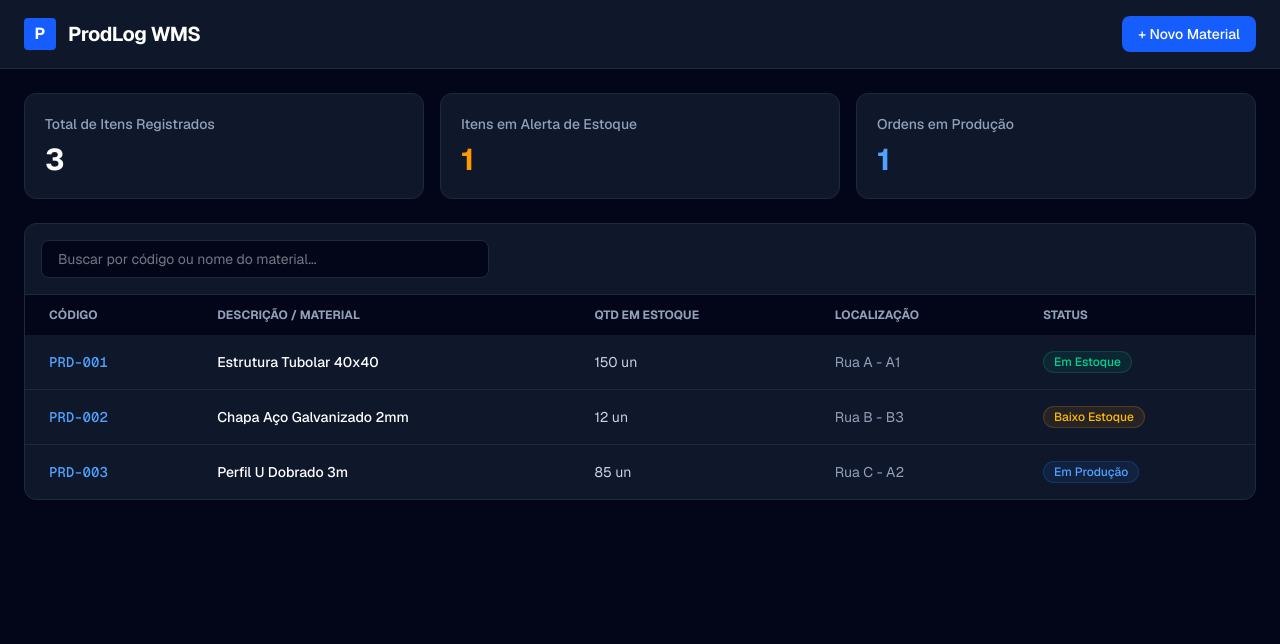
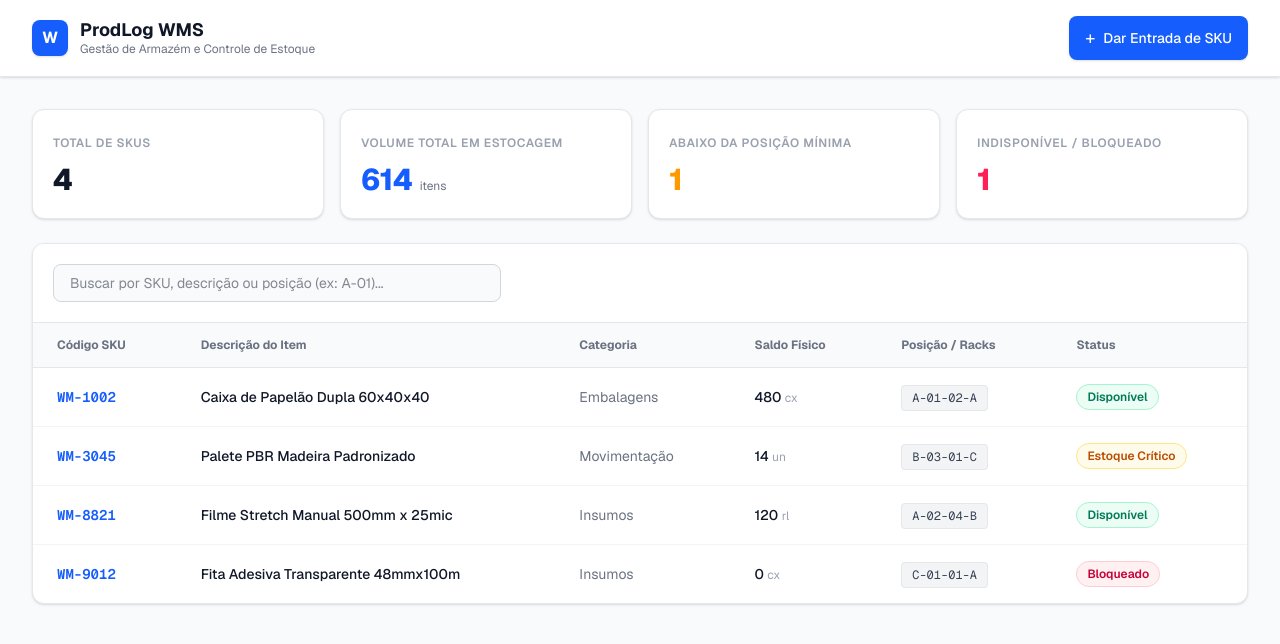
Before and after one commit to eng-xitao/prodlog-wms, a Next.js app: page / in a window 1280 px wide. Shown: the top 644 px of the page. Built offline with nearby package versions, Linux system fonts and the light colour scheme.

Commit message:
Atualizando layout

```diff
--- a/app/page.tsx
+++ b/app/page.tsx
@@ -2,122 +2,151 @@
 
 import { useState } from 'react';
 
-interface Componente {
+interface ItemArmazem {
   id: string;
-  codigo: string;
-  nome: string;
+  sku: string;
+  descricao: string;
+  categoria: string;
   quantidade: number;
-  localizacao: string;
-  status: 'Em Estoque' | 'Em Produção' | 'Baixo Estoque';
+  unidade: string;
+  posicao: string;
+  status: 'Disponível' | 'Estoque Crítico' | 'Bloqueado';
 }
 
-export default function ProdLogDashboard() {
-  const [itens, setItens] = useState<Componente[]>([
-    { id: '1', codigo: 'PRD-001', nome: 'Estrutura Tubolar 40x40', quantidade: 150, localizacao: 'Rua A - A1', status: 'Em Estoque' },
-    { id: '2', codigo: 'PRD-002', nome: 'Chapa Aço Galvanizado 2mm', quantidade: 12, localizacao: 'Rua B - B3', status: 'Baixo Estoque' },
-    { id: '3', codigo: 'PRD-003', nome: 'Perfil U Dobrado 3m', quantidade: 85, localizacao: 'Rua C - A2', status: 'Em Produção' },
+export default function WmsDashboard() {
+  const [itens, setItens] = useState<ItemArmazem[]>([
+    { id: '1', sku: 'WM-1002', descricao: 'Caixa de Papelão Dupla 60x40x40', categoria: 'Embalagens', quantidade: 480, unidade: 'cx', posicao: 'A-01-02-A', status: 'Disponível' },
+    { id: '2', sku: 'WM-3045', descricao: 'Palete PBR Madeira Padronizado', categoria: 'Movimentação', quantidade: 14, unidade: 'un', posicao: 'B-03-01-C', status: 'Estoque Crítico' },
+    { id: '3', sku: 'WM-8821', descricao: 'Filme Stretch Manual 500mm x 25mic', categoria: 'Insumos', quantidade: 120, unidade: 'rl', posicao: 'A-02-04-B', status: 'Disponível' },
+    { id: '4', sku: 'WM-9012', descricao: 'Fita Adesiva Transparente 48mmx100m', categoria: 'Insumos', quantidade: 0, unidade: 'cx', posicao: 'C-01-01-A', status: 'Bloqueado' },
   ]);
 
   const [busca, setBusca] = useState('');
   const [modalAberto, setModalAberto] = useState(false);
-  const [novoItem, setNovoItem] = useState({ codigo: '', nome: '', quantidade: 0, localizacao: '' });
+  const [novoItem, setNovoItem] = useState({ sku: '', descricao: '', categoria: '', quantidade: 0, unidade: 'un', posicao: '' });
 
   const adicionarItem = (e: React.FormEvent) => {
     e.preventDefault();
-    if (!novoItem.nome || !novoItem.codigo) return;
+    if (!novoItem.descricao || !novoItem.sku) return;
 
-    const item: Componente = {
+    const qtd = Number(novoItem.quantidade);
+    const item: ItemArmazem = {
       id: Date.now().toString(),
-      codigo: novoItem.codigo,
-      nome: novoItem.nome,
-      quantidade: Number(novoItem.quantidade),
-      localizacao: novoItem.localizacao || 'Geral',
-      status: Number(novoItem.quantidade) < 20 ? 'Baixo Estoque' : 'Em Estoque',
+      sku: novoItem.sku,
+      descricao: novoItem.descricao,
+      categoria: novoItem.categoria || 'Geral',
+      quantidade: qtd,
+      unidade: novoItem.unidade || 'un',
+      posicao: novoItem.posicao || 'Doca Entrada',
+      status: qtd === 0 ? 'Bloqueado' : qtd < 20 ? 'Estoque Crítico' : 'Disponível',
     };
 
     setItens([...itens, item]);
-    setNovoItem({ codigo: '', nome: '', quantidade: 0, localizacao: '' });
+    setNovoItem({ sku: '', descricao: '', categoria: '', quantidade: 0, unidade: 'un', posicao: '' });
     setModalAberto(false);
   };
 
   const itensFiltrados = itens.filter(i =>
-    i.nome.toLowerCase().includes(busca.toLowerCase()) ||
-    i.codigo.toLowerCase().includes(busca.toLowerCase())
+    i.descricao.toLowerCase().includes(busca.toLowerCase()) ||
+    i.sku.toLowerCase().includes(busca.toLowerCase()) ||
+    i.posicao.toLowerCase().includes(busca.toLowerCase())
   );
 
   return (
-    <div className="min-h-screen bg-slate-950 text-slate-100 flex flex-col font-sans">
-      {/* Topbar */}
-      <header className="border-b border-slate-800 bg-slate-900 px-6 py-4 flex items-center justify-between">
+    <div className="min-h-screen bg-gray-50 text-gray-900 flex flex-col font-sans">
+      {/* Topbar Claro */}
+      <header className="border-b border-gray-200 bg-white px-8 py-4 flex items-center justify-between shadow-sm">
         <div className="flex items-center gap-3">
-          <div className="h-8 w-8 rounded bg-blue-600 flex items-center justify-center font-bold text-white">P</div>
-          <h1 className="text-xl font-bold tracking-tight text-white">ProdLog WMS</h1>
+          <div className="h-9 w-9 rounded-lg bg-blue-600 flex items-center justify-center font-bold text-white shadow-sm">
+            W
+          </div>
+          <div>
+            <h1 className="text-lg font-bold text-gray-900 leading-tight">ProdLog WMS</h1>
+            <p className="text-xs text-gray-500">Gestão de Armazém e Controle de Estoque</p>
+          </div>
         </div>
         <button
           onClick={() => setModalAberto(true)}
-          className="bg-blue-600 hover:bg-blue-500 text-white font-medium px-4 py-2 rounded-lg text-sm transition-colors"
+          className="bg-blue-600 hover:bg-blue-700 text-white font-medium px-4 py-2 rounded-lg text-sm shadow-sm transition-all flex items-center gap-2"
         >
-          + Novo Material
+          <span className="text-lg font-normal">+</span> Dar Entrada de SKU
         </button>
       </header>
 
       {/* Conteúdo Principal */}
-      <main className="flex-1 p-6 max-w-7xl w-full mx-auto space-y-6">
-        {/* KPI Cards */}
-        <div className="grid grid-cols-1 md:grid-cols-3 gap-4">
-          <div className="bg-slate-900 border border-slate-800 p-5 rounded-xl">
-            <p className="text-sm font-medium text-slate-400">Total de Itens Registrados</p>
-            <p className="text-3xl font-bold mt-2 text-white">{itens.length}</p>
+      <main className="flex-1 p-8 max-w-7xl w-full mx-auto space-y-6">
+
+        {/* KPI Cards em Estilo Claro ProdOS */}
+        <div className="grid grid-cols-1 md:grid-cols-4 gap-4">
+          <div className="bg-white border border-gray-200 p-5 rounded-xl shadow-sm">
+            <span className="text-xs font-semibold uppercase tracking-wider text-gray-400">Total de SKUs</span>
+            <p className="text-3xl font-extrabold mt-2 text-gray-900">{itens.length}</p>
           </div>
-          <div className="bg-slate-900 border border-slate-800 p-5 rounded-xl">
-            <p className="text-sm font-medium text-slate-400">Itens em Alerta de Estoque</p>
-            <p className="text-3xl font-bold mt-2 text-amber-500">
-              {itens.filter(i => i.status === 'Baixo Estoque').length}
+          <div className="bg-white border border-gray-200 p-5 rounded-xl shadow-sm">
+            <span className="text-xs font-semibold uppercase tracking-wider text-gray-400">Volume Total em Estocagem</span>
+            <p className="text-3xl font-extrabold mt-2 text-blue-600">
+              {itens.reduce((acc, curr) => acc + curr.quantidade, 0)} <span className="text-xs text-gray-500 font-normal">itens</span>
             </p>
           </div>
-          <div className="bg-slate-900 border border-slate-800 p-5 rounded-xl">
-            <p className="text-sm font-medium text-slate-400">Ordens em Produção</p>
-            <p className="text-3xl font-bold mt-2 text-blue-400">
-              {itens.filter(i => i.status === 'Em Produção').length}
+          <div className="bg-white border border-gray-200 p-5 rounded-xl shadow-sm">
+            <span className="text-xs font-semibold uppercase tracking-wider text-gray-400">Abaixo da Posição Mínima</span>
+            <p className="text-3xl font-extrabold mt-2 text-amber-500">
+              {itens.filter(i => i.status === 'Estoque Crítico').length}
+            </p>
+          </div>
+          <div className="bg-white border border-gray-200 p-5 rounded-xl shadow-sm">
+            <span className="text-xs font-semibold uppercase tracking-wider text-gray-400">Indisponível / Bloqueado</span>
+            <p className="text-3xl font-extrabold mt-2 text-rose-500">
+              {itens.filter(i => i.status === 'Bloqueado').length}
             </p>
           </div>
         </div>
 
-        {/* Tabela de Controle */}
-        <div className="bg-slate-900 border border-slate-800 rounded-xl overflow-hidden">
-          <div className="p-4 border-b border-slate-800 flex items-center justify-between gap-4">
+        {/* Tabela Limpa */}
+        <div className="bg-white border border-gray-200 rounded-xl shadow-sm overflow-hidden">
+          <div className="p-5 border-b border-gray-200 bg-white flex items-center justify-between gap-4">
+            <div className="w-full max-w-md relative">
               <input
                 type="text"
-              placeholder="Buscar por código ou nome do material..."
+                placeholder="Buscar por SKU, descrição ou posição (ex: A-01)..."
                 value={busca}
                 onChange={(e) => setBusca(e.target.value)}
-              className="w-full max-w-md bg-slate-950 border border-slate-800 rounded-lg px-4 py-2 text-sm text-slate-200 focus:outline-none focus:border-blue-500"
+                className="w-full bg-gray-50 border border-gray-300 rounded-lg px-4 py-2 text-sm text-gray-900 focus:outline-none focus:ring-2 focus:ring-blue-500/20 focus:border-blue-600 transition-all"
               />
+            </div>
           </div>
 
           <div className="overflow-x-auto">
-            <table className="w-full text-left text-sm text-slate-300">
-              <thead className="bg-slate-950 text-slate-400 uppercase text-xs">
+            <table className="w-full text-left text-sm text-gray-600">
+              <thead className="bg-gray-50 text-gray-500 font-semibold text-xs border-b border-gray-200">
                 <tr>
-                  <th className="px-6 py-3">Código</th>
-                  <th className="px-6 py-3">Descrição / Material</th>
-                  <th className="px-6 py-3">Qtd em Estoque</th>
-                  <th className="px-6 py-3">Localização</th>
-                  <th className="px-6 py-3">Status</th>
+                  <th className="px-6 py-3.5">Código SKU</th>
+                  <th className="px-6 py-3.5">Descrição do Item</th>
+                  <th className="px-6 py-3.5">Categoria</th>
+                  <th className="px-6 py-3.5">Saldo Físico</th>
+                  <th className="px-6 py-3.5">Posição / Racks</th>
+                  <th className="px-6 py-3.5">Status</th>
                 </tr>
               </thead>
-              <tbody className="divide-y divide-slate-800">
+              <tbody className="divide-y divide-gray-100">
                 {itensFiltrados.map((item) => (
-                  <tr key={item.id} className="hover:bg-slate-800/50 transition-colors">
-                    <td className="px-6 py-4 font-mono font-medium text-blue-400">{item.codigo}</td>
-                    <td className="px-6 py-4 font-medium text-white">{item.nome}</td>
-                    <td className="px-6 py-4">{item.quantidade} un</td>
-                    <td className="px-6 py-4 text-slate-400">{item.localizacao}</td>
+                  <tr key={item.id} className="hover:bg-gray-50/80 transition-colors">
+                    <td className="px-6 py-4 font-mono font-semibold text-blue-600">{item.sku}</td>
+                    <td className="px-6 py-4 font-medium text-gray-900">{item.descricao}</td>
+                    <td className="px-6 py-4 text-gray-500">{item.categoria}</td>
+                    <td className="px-6 py-4 font-medium text-gray-900">
+                      {item.quantidade} <span className="text-xs text-gray-400 font-normal">{item.unidade}</span>
+                    </td>
                     <td className="px-6 py-4">
-                      <span className={`inline-flex items-center px-2.5 py-0.5 rounded-full text-xs font-medium ${
-                        item.status === 'Em Estoque' ? 'bg-emerald-500/10 text-emerald-400 border border-emerald-500/20' :
-                        item.status === 'Baixo Estoque' ? 'bg-amber-500/10 text-amber-400 border border-amber-500/20' :
-                        'bg-blue-500/10 text-blue-400 border border-blue-500/20'
+                      <span className="font-mono bg-gray-100 text-gray-700 px-2.5 py-1 rounded border border-gray-200 text-xs">
+                        {item.posicao}
+                      </span>
+                    </td>
+                    <td className="px-6 py-4">
+                      <span className={`inline-flex items-center px-2.5 py-1 rounded-full text-xs font-semibold ${
+                        item.status === 'Disponível' ? 'bg-emerald-50 text-emerald-700 border border-emerald-200' :
+                        item.status === 'Estoque Crítico' ? 'bg-amber-50 text-amber-700 border border-amber-200' :
+                        'bg-rose-50 text-rose-700 border border-rose-200'
                       }`}>
                         {item.status}
                       </span>
@@ -130,69 +159,102 @@ export default function ProdLogDashboard() {
         </div>
       </main>
 
-      {/* Modal Cadastro */}
+      {/* Modal de Entrada de Material */}
       {modalAberto && (
-        <div className="fixed inset-0 bg-black/70 backdrop-blur-sm flex items-center justify-center p-4">
-          <div className="bg-slate-900 border border-slate-800 rounded-xl max-w-md w-full p-6 space-y-4">
-            <h2 className="text-lg font-bold text-white">Cadastrar Novo Item</h2>
-            <form onSubmit={adicionarItem} className="space-y-3">
+        <div className="fixed inset-0 bg-gray-900/40 backdrop-blur-sm flex items-center justify-center p-4 z-50">
+          <div className="bg-white border border-gray-200 rounded-xl max-w-lg w-full p-6 shadow-xl space-y-5">
+            <div className="flex items-center justify-between border-b border-gray-100 pb-3">
+              <h2 className="text-base font-bold text-gray-900">Dar Entrada de Item no Armazém</h2>
+              <button onClick={() => setModalAberto(false)} className="text-gray-400 hover:text-gray-600">✕</button>
+            </div>
+
+            <form onSubmit={adicionarItem} className="space-y-4">
+              <div className="grid grid-cols-2 gap-3">
                 <div>
-                <label className="text-xs text-slate-400 block mb-1">Código</label>
+                  <label className="text-xs font-semibold text-gray-600 block mb-1">Código SKU</label>
                   <input
                     required
                     type="text"
-                  placeholder="EX: PRD-004"
-                  value={novoItem.codigo}
-                  onChange={(e) => setNovoItem({ ...novoItem, codigo: e.target.value })}
-                  className="w-full bg-slate-950 border border-slate-800 rounded-lg px-3 py-2 text-sm text-white"
+                    placeholder="Ex: WM-5011"
+                    value={novoItem.sku}
+                    onChange={(e) => setNovoItem({ ...novoItem, sku: e.target.value })}
+                    className="w-full bg-gray-50 border border-gray-300 rounded-lg px-3 py-2 text-sm text-gray-900 focus:outline-none focus:border-blue-600"
                   />
                 </div>
                 <div>
-                <label className="text-xs text-slate-400 block mb-1">Nome / Descrição</label>
+                  <label className="text-xs font-semibold text-gray-600 block mb-1">Categoria</label>
+                  <input
+                    type="text"
+                    placeholder="Ex: Embalagens"
+                    value={novoItem.categoria}
+                    onChange={(e) => setNovoItem({ ...novoItem, categoria: e.target.value })}
+                    className="w-full bg-gray-50 border border-gray-300 rounded-lg px-3 py-2 text-sm text-gray-900 focus:outline-none focus:border-blue-600"
+                  />
+                </div>
+              </div>
+
+              <div>
+                <label className="text-xs font-semibold text-gray-600 block mb-1">Descrição do Item</label>
                 <input
                   required
                   type="text"
-                  placeholder="Descrição do material"
-                  value={novoItem.nome}
-                  onChange={(e) => setNovoItem({ ...novoItem, nome: e.target.value })}
-                  className="w-full bg-slate-950 border border-slate-800 rounded-lg px-3 py-2 text-sm text-white"
+                  placeholder="Ex: Caixa de Papelão Mod. B"
+                  value={novoItem.descricao}
+                  onChange={(e) => setNovoItem({ ...novoItem, descricao: e.target.value })}
+                  className="w-full bg-gray-50 border border-gray-300 rounded-lg px-3 py-2 text-sm text-gray-900 focus:outline-none focus:border-blue-600"
                 />
               </div>
-              <div className="grid grid-cols-2 gap-2">
+
+              <div className="grid grid-cols-3 gap-3">
                 <div>
-                  <label className="text-xs text-slate-400 block mb-1">Quantidade</label>
+                  <label className="text-xs font-semibold text-gray-600 block mb-1">Qtd Entrada</label>
                   <input
                     required
                     type="number"
                     value={novoItem.quantidade}
                     onChange={(e) => setNovoItem({ ...novoItem, quantidade: Number(e.target.value) })}
-                    className="w-full bg-slate-950 border border-slate-800 rounded-lg px-3 py-2 text-sm text-white"
+                    className="w-full bg-gray-50 border border-gray-300 rounded-lg px-3 py-2 text-sm text-gray-900 focus:outline-none focus:border-blue-600"
                   />
                 </div>
                 <div>
-                  <label className="text-xs text-slate-400 block mb-1">Localização</label>
+                  <label className="text-xs font-semibold text-gray-600 block mb-1">Unidade</label>
+                  <select
+                    value={novoItem.unidade}
+                    onChange={(e) => setNovoItem({ ...novoItem, unidade: e.target.value })}
+                    className="w-full bg-gray-50 border border-gray-300 rounded-lg px-3 py-2 text-sm text-gray-900 focus:outline-none focus:border-blue-600"
+                  >
+                    <option value="un">un</option>
+                    <option value="cx">cx</option>
+                    <option value="rl">rl</option>
+                    <option value="kg">kg</option>
+                    <option value="pt">pt</option>
+                  </select>
+                </div>
+                <div>
+                  <label className="text-xs font-semibold text-gray-600 block mb-1">Posição (Rack/Rua)</label>
                   <input
                     type="text"
-                    placeholder="Ex: Rua A"
-                    value={novoItem.localizacao}
-                    onChange={(e) => setNovoItem({ ...novoItem, localizacao: e.target.value })}
-                    className="w-full bg-slate-950 border border-slate-800 rounded-lg px-3 py-2 text-sm text-white"
+                    placeholder="Ex: A-01-02-B"
+                    value={novoItem.posicao}
+                    onChange={(e) => setNovoItem({ ...novoItem, posicao: e.target.value })}
+                    className="w-full bg-gray-50 border border-gray-300 rounded-lg px-3 py-2 text-sm text-gray-900 focus:outline-none focus:border-blue-600"
                   />
                 </div>
               </div>
-              <div className="flex justify-end gap-2 pt-2">
+
+              <div className="flex justify-end gap-2 pt-3 border-t border-gray-100">
                 <button
                   type="button"
                   onClick={() => setModalAberto(false)}
-                  className="px-4 py-2 bg-slate-800 hover:bg-slate-700 rounded-lg text-sm font-medium"
+                  className="px-4 py-2 bg-gray-100 hover:bg-gray-200 text-gray-700 rounded-lg text-sm font-medium transition-colors"
                 >
                   Cancelar
                 </button>
                 <button
                   type="submit"
-                  className="px-4 py-2 bg-blue-600 hover:bg-blue-500 text-white rounded-lg text-sm font-medium"
+                  className="px-4 py-2 bg-blue-600 hover:bg-blue-700 text-white rounded-lg text-sm font-medium shadow-sm transition-colors"
                 >
-                  Salvar
+                  Registrar Entrada
                 </button>
               </div>
             </form>
```
Lines whose indentation alone changed are shown as unchanged.
